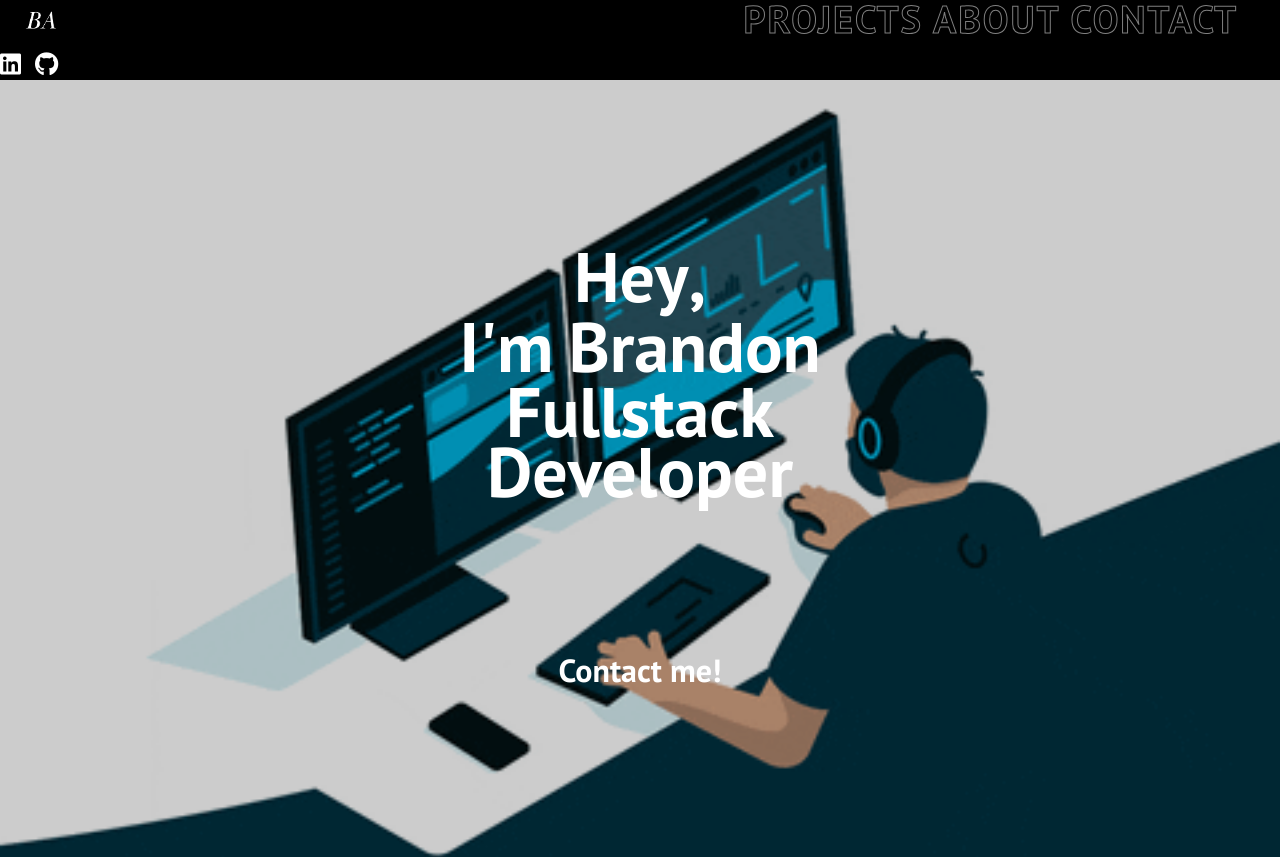
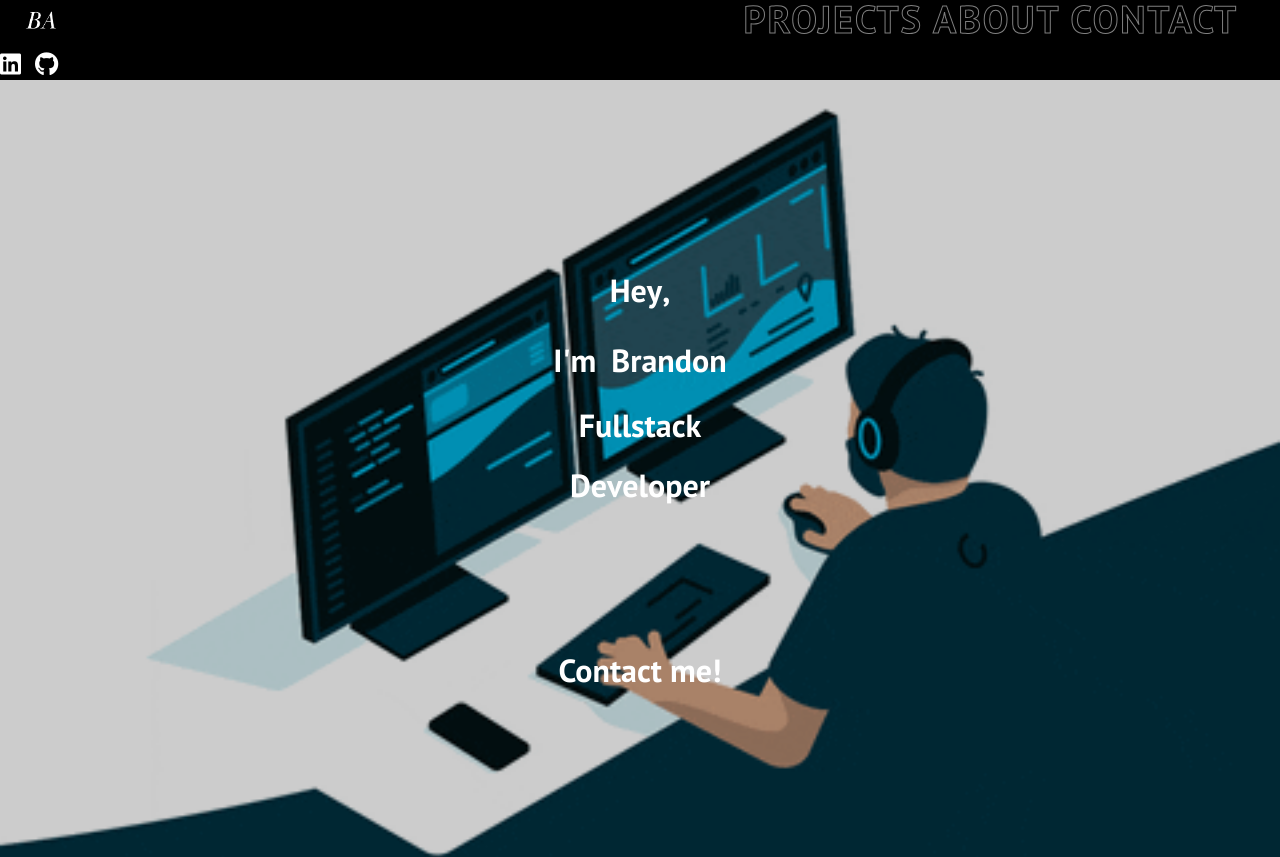
Before and after one commit to brandonadams21/Portfolio-website, a React (Create React App) app: page / in a window 1280 px wide. Shown: the top 857 px of the page. Built offline with nearby package versions, Linux system fonts and the light colour scheme.

Commit message:
fit all screens

```diff
--- a/src/components/MainSection.css
+++ b/src/components/MainSection.css
@@ -12,7 +12,7 @@
 
 .text {
   color: #fff;
-  font-size: 70px;
+  /* font-size: 70px; */
   margin-top: -100px;
   animation-duration: 1s;
   animation-fill-mode: both;
```
Also changed, not shown: 1 other file (tests, documents, lock files or other folders).
